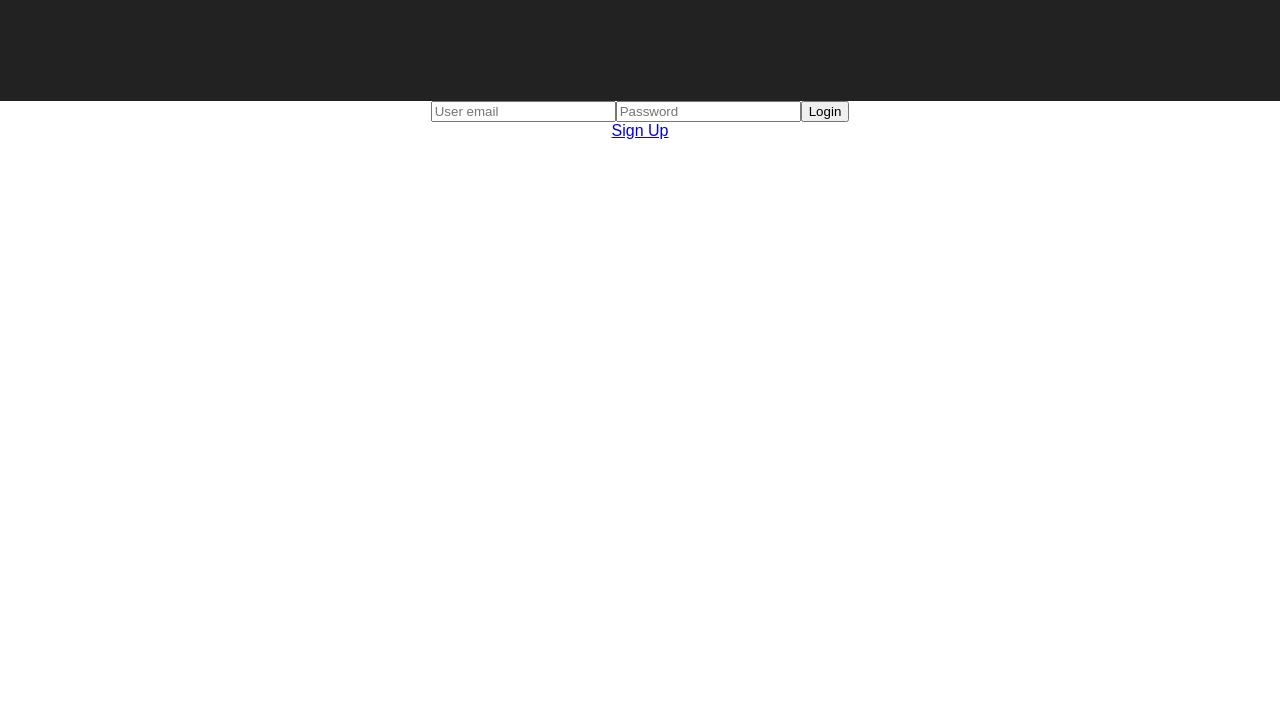
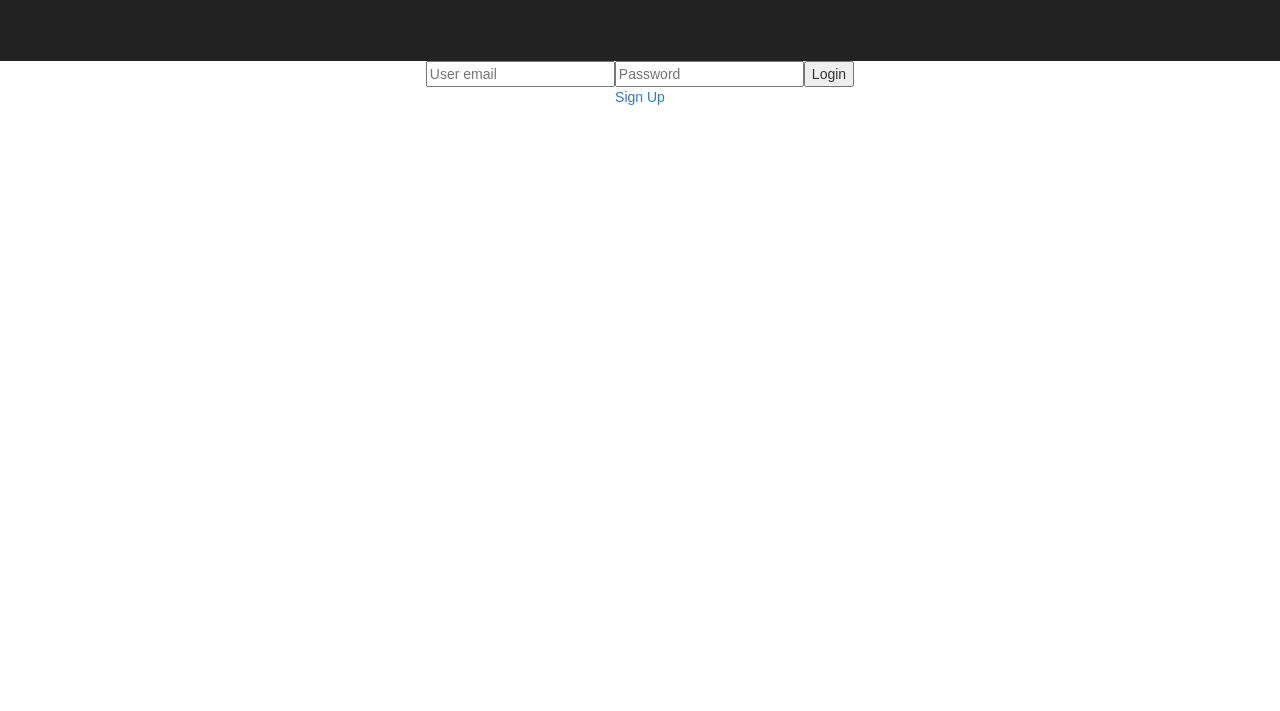
Before and after one commit to amarcher/tabbit-client, a plain HTML site: page public_html/index.html in a window 1280 px wide. Shown: the part 89-800 px from the top of the page. Drawn offline with nearby package versions, Linux system fonts and the light colour scheme; no server answers.

Commit message:
next version

```diff
--- a/public_html/index.html
+++ b/public_html/index.html
@@ -1 +1 @@
-<!DOCTYPE html><html lang="en"><head><meta charset="utf-8"><meta name="viewport" content="width=device-width,initial-scale=1"><link rel="shortcut icon" href="/favicon.ico"><title>Tabbit Rabbit</title><link href="/static/css/main.9a0fe4f1.css" rel="stylesheet"></head><body><div id="root"></div><script type="text/javascript" src="/static/js/main.e0e0ccf2.js"></script></body></html>
+<!DOCTYPE html><html lang="en"><head><meta charset="utf-8"><meta name="viewport" content="width=device-width,initial-scale=1"><link rel="shortcut icon" href="/favicon.ico"><link rel="stylesheet" href="https://maxcdn.bootstrapcdn.com/bootstrap/latest/css/bootstrap.min.css"><link rel="stylesheet" href="https://maxcdn.bootstrapcdn.com/bootstrap/latest/css/bootstrap-theme.min.css"><title>Tabbit Rabbit</title><link href="/static/css/main.9a0fe4f1.css" rel="stylesheet"></head><body><div id="root"></div><script type="text/javascript" src="/static/js/main.e0e0ccf2.js"></script></body></html>
```
